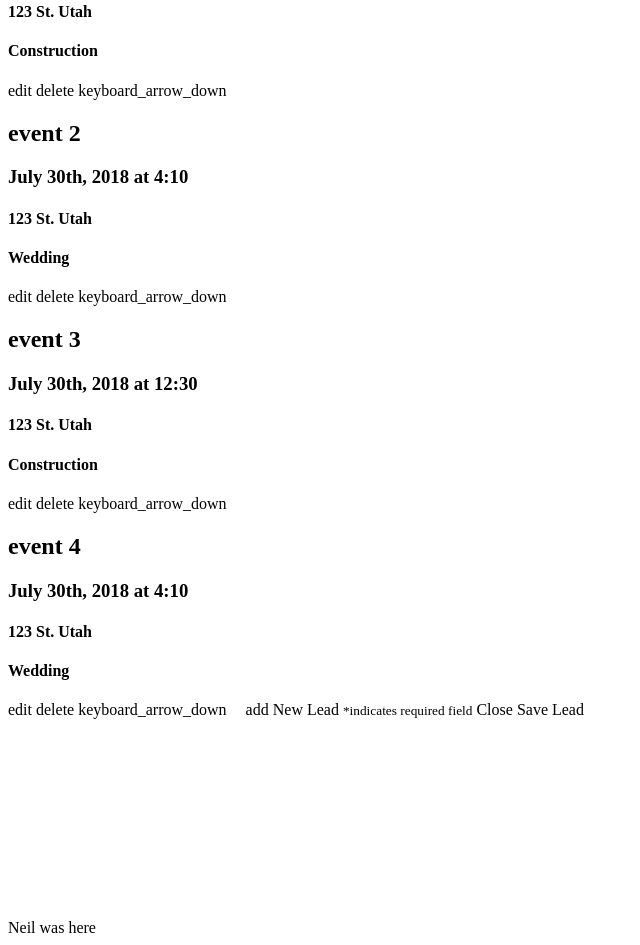
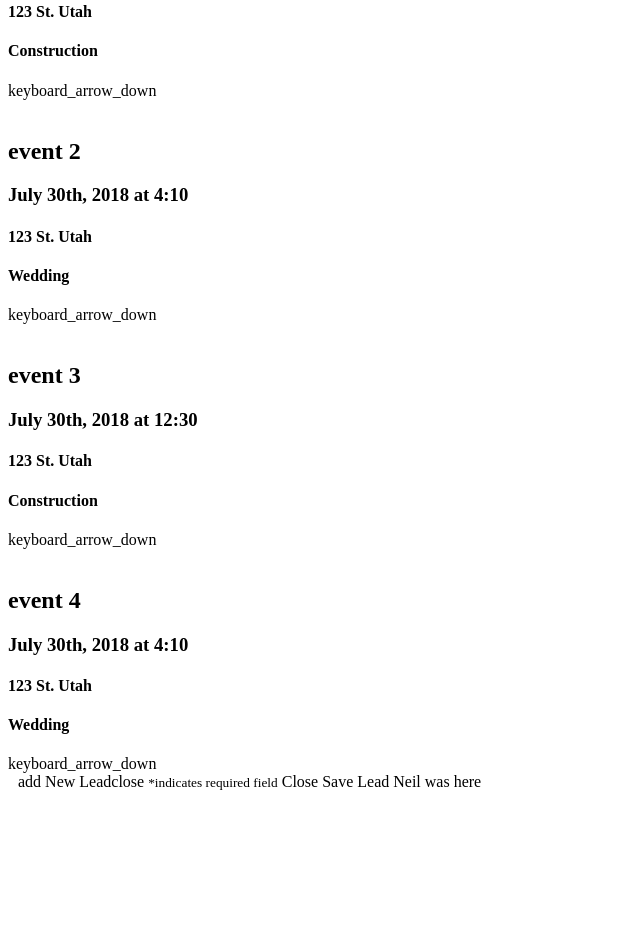
Before and after one commit to d00297334/flightleads-new, a plain HTML site: page client/index.html in a window 1280 px wide. Shown: the part 551-1496 px from the top of the page, without its empty margins (0-640 px from the left). After the commit the page ends 1350 px from the top, so only its background shows below. Drawn offline with Linux system fonts and the light colour scheme.

Commit message:
card styles

```diff
--- a/client/index.html
+++ b/client/index.html
@@ -2,8 +2,8 @@
 <html lang='en'>
     <head>
         <title>Flight Leads</title>
+        <link href='vuetify.min.css' rel='stylesheet' types='text/css'>
         <link href='style.css' rel='stylesheet' type='text/css'>
-        <link href='vuetify.min.css' rel='stylesheet' types='text/css'>
         <link href='https://fonts.googleapis.com/css?family=Roboto:300,400,500,700|Material+Icons' rel="stylesheet">
     </head>
 
@@ -35,26 +35,29 @@
 
                     <v-layout row wrap>
                             <v-flex xs12 md4 sm6 v-for='lead in leads'>
-                              <v-card style='margin:15px;'>
+                              <v-card style='margin:10px;'>
                                 <v-card-title primary-title>
                                   <div>
                                     <h2 class="headline mb-0">{{ lead.name }}</h2>
                                     <h3>{{ lead.date }} at {{ lead.time }}</h3>
                                     <h4 class='font-weight-light'>{{ lead.address }}</h4>
                                     <h4 class='font-weight-light'>{{ lead.type }}</h4>
+                                    <v-btn icon @click="lead.show = !lead.show" fab absolute bottom right>
+                                      <v-icon>{{ lead.show ? 'keyboard_arrow_up' : 'keyboard_arrow_down' }}</v-icon>
+                                  </v-btn>
                                   </div>
                                 </v-card-title>
-                                <v-card-actions>
-                                  <v-btn flat color="blue">edit</v-btn>
-                                  <v-btn flat color="blue">delete</v-btn>
-                                  <v-btn icon @click="lead.show = !lead.show">
-                                        <v-icon>{{ lead.show ? 'keyboard_arrow_up' : 'keyboard_arrow_down' }}</v-icon>
-                                    </v-btn>
-                                </v-card-actions>
+
                                 <v-slide-y-transition>
                                     <v-card-text v-show="lead.show">
                                         {{ lead.notes }}
+                                        <v-card-actions>
+                                          <v-btn flat color="blue">edit</v-btn>
+                                          <v-btn flat color="blue">delete</v-btn>
+
+                                        </v-card-actions>
                                     </v-card-text>
+
                                 </v-slide-y-transition>
                               </v-card>
                             </v-flex>
@@ -70,10 +73,14 @@
         <v-container>
           <v-layout row justify-center>
             <v-dialog v-model="dialog" persistent max-width="500px">
-              <v-btn slot="activator" color="primary" fixed bottom right fab dark><v-icon style='padding-top:30%;'>add</v-icon></v-btn>
+
+                <v-btn slot="activator" color="primary" fixed bottom right fab dark>
+                  <v-icon style='padding-top:30%;'>add</v-icon>
+                </v-btn>
+
               <v-card>
                 <v-card-title>
-                  <span class="headline">New Lead</span>
+                  <span class="headline">New Lead</span><v-spacer></v-spacer><v-icon class='font-weight-medium' @click="dialog = false">close</v-icon>
                 </v-card-title>
                 <v-card-text>
                   <v-container grid-list-md>
@@ -163,7 +170,7 @@
             </v-dialog>
           </v-layout>
           </v-container>
-          <div style='height:200px;'></div>
+
 
           <v-footer>Neil was here</v-footer>
         </v-app>
--- a/client/style.css
+++ b/client/style.css
@@ -1,7 +1,3 @@
-.title {
-  color: blue;
-
-}
 
 [ v-cloak ] {
   display:none;
```
